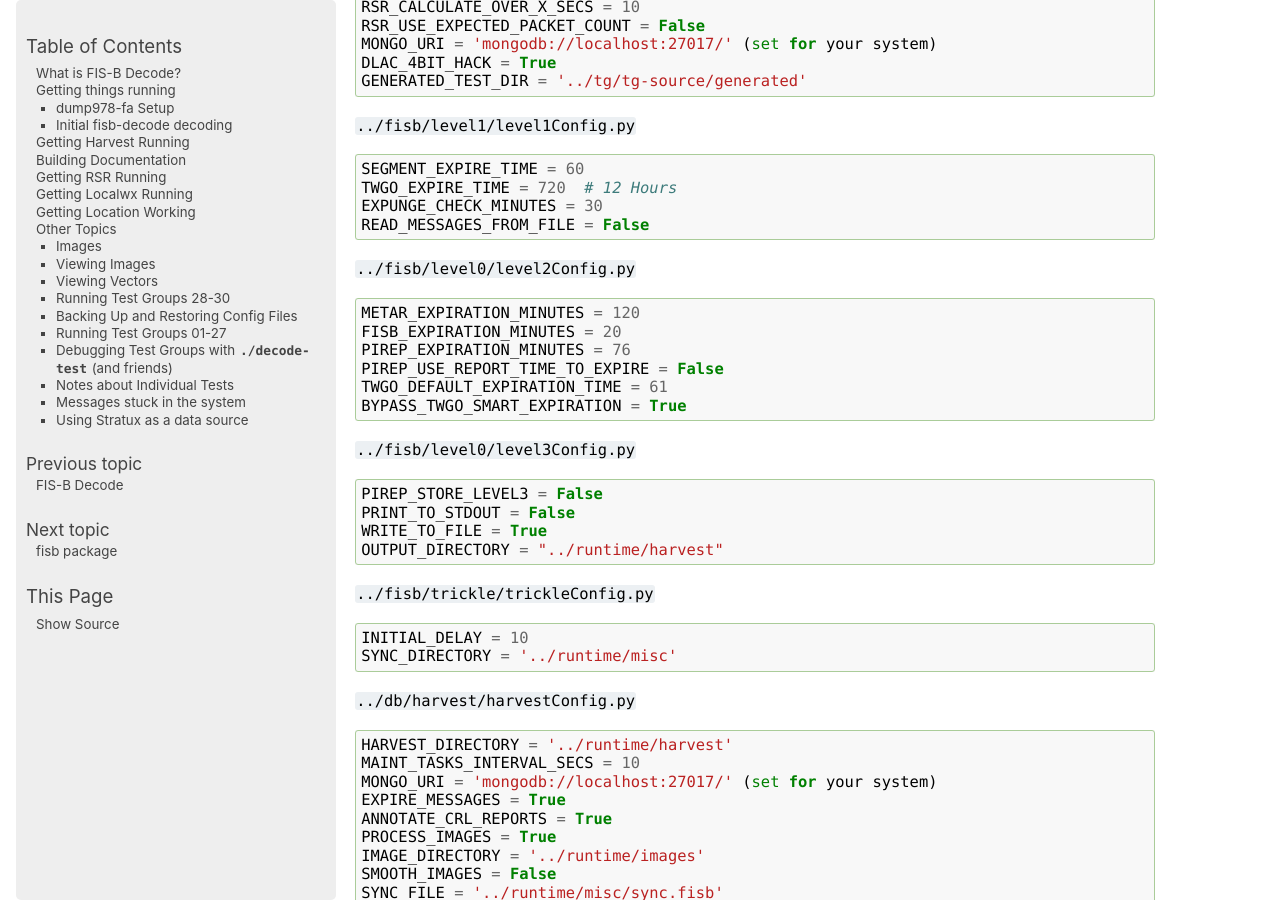
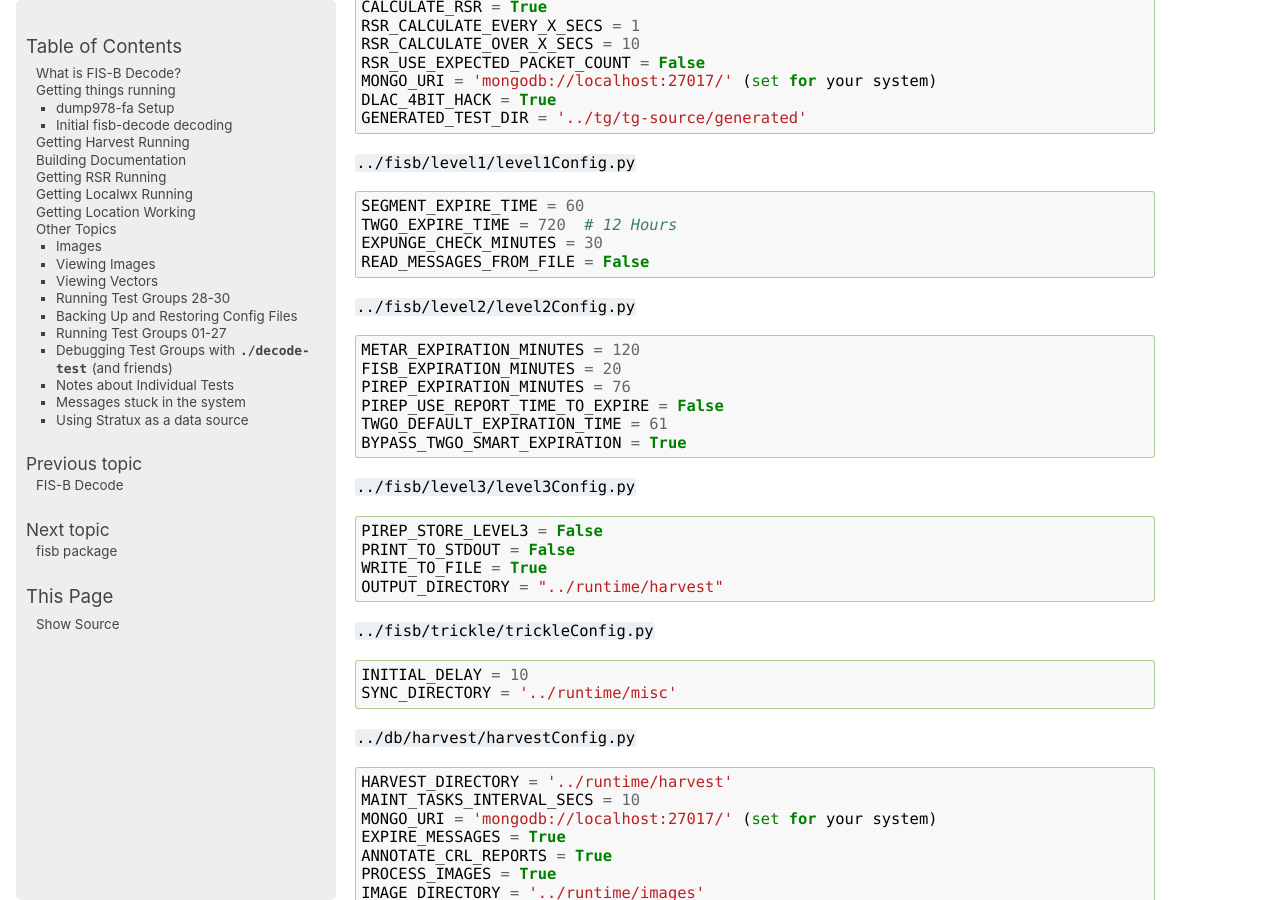
Before and after one commit to rand-projects/fisb-decode, a Sphinx documentation site: the page built from docs/source/document.rst, in a window 1280 px wide and 900 px high, scrolled down 37419 px. Built offline with Sphinx 7.4.7, drawn with Linux system fonts in a browser that asks for light colours; some of the changed text lies outside the part shown.

Commit message:
Fixed some document errors.

```diff
--- a/docs/source/document.rst
+++ b/docs/source/document.rst
@@ -1647,7 +1649,7 @@ don't need to be changed.
   EXPUNGE_CHECK_MINUTES = 30
   READ_MESSAGES_FROM_FILE = False
 
-``../fisb/level0/level2Config.py`` ::
+``../fisb/level2/level2Config.py`` ::
 
   METAR_EXPIRATION_MINUTES = 120
   FISB_EXPIRATION_MINUTES = 20
@@ -1656,7 +1658,7 @@ don't need to be changed.
   TWGO_DEFAULT_EXPIRATION_TIME = 61
   BYPASS_TWGO_SMART_EXPIRATION = True
 
-``../fisb/level0/level3Config.py`` ::
+``../fisb/level3/level3Config.py`` ::
 
   PIREP_STORE_LEVEL3 = False
   PRINT_TO_STDOUT = False
```
Also changed, not shown: other parts of docs/source/document.rst (+2 -0 lines).
